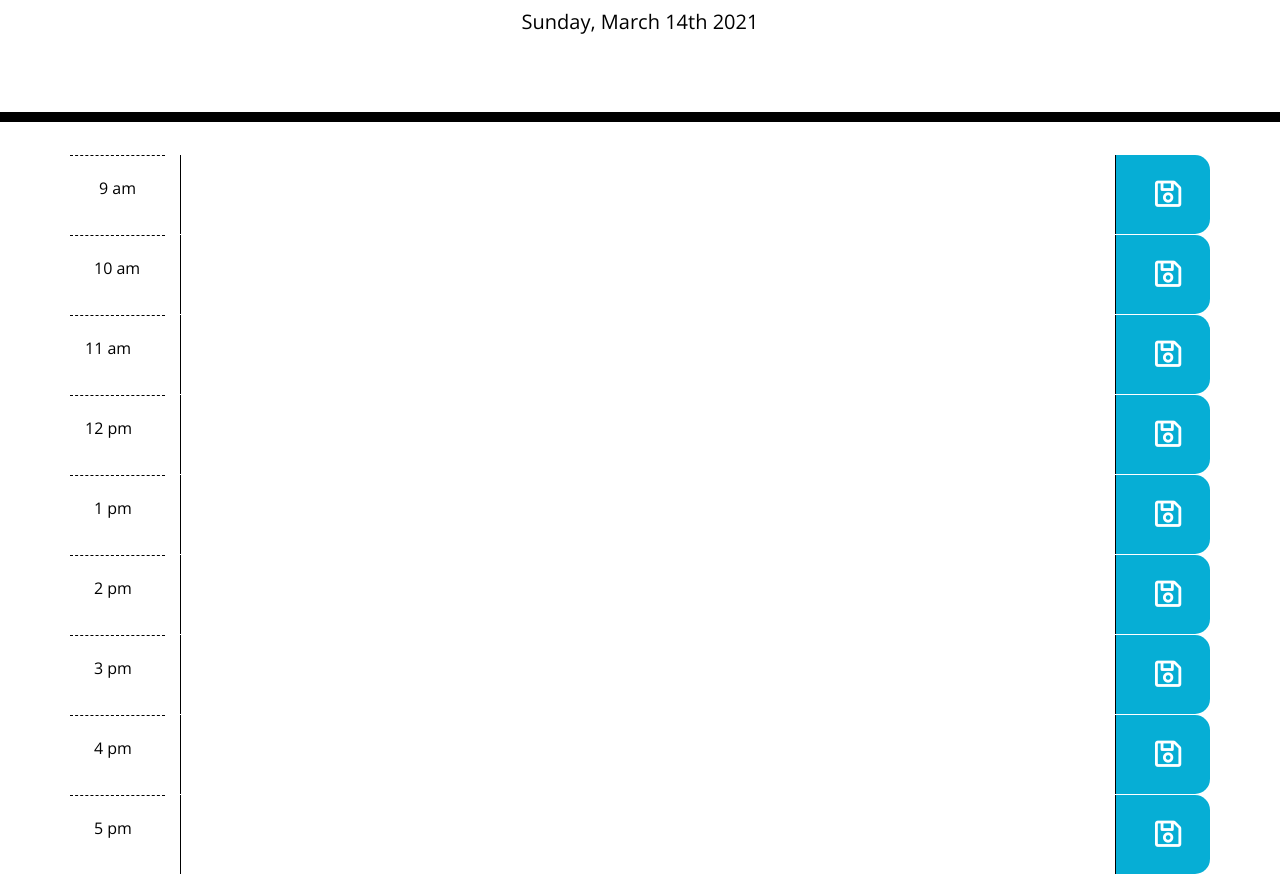
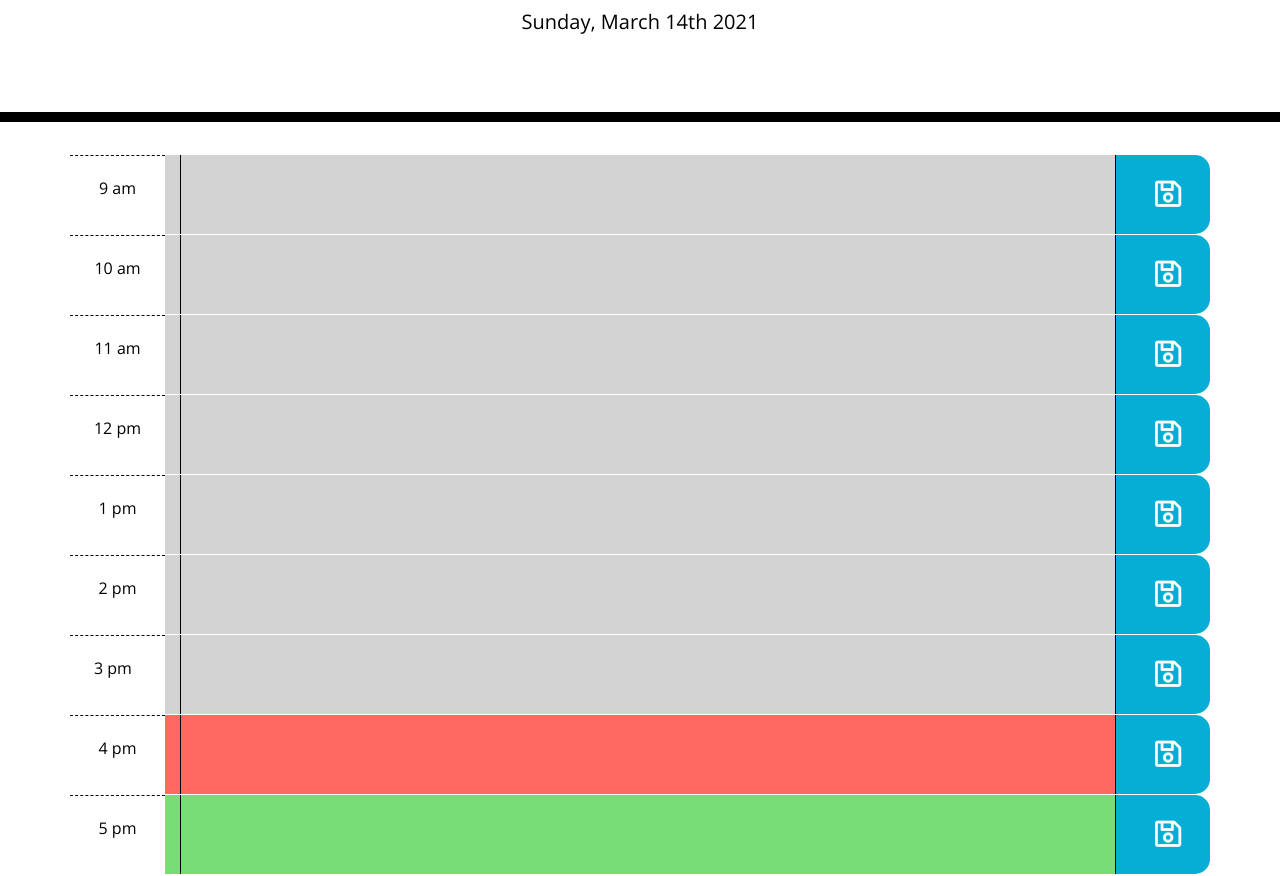
Before and after one commit to artemissorrow/day-planner, a plain HTML site: page index.html in a window 1280 px wide. Shown: the part 182-1058 px from the top of the page. Drawn offline with nearby package versions, Linux system fonts and the light colour scheme.

Commit message:
updating for help

```diff
--- a/assets/script.js
+++ b/assets/script.js
@@ -1,3 +1,37 @@
 var currentDay = document.getElementById("currentDay");
+var currentTime = moment().format("h a");
 
 currentDay.textContent = moment().format("dddd, MMMM Do YYYY");
+
+var scheduleTime = (document.getElementsByClassName("hour"));
+
+for (i = 0; i < scheduleTime.length; i++) {
+    if (currentTime < scheduleTime[i].innerHTML && scheduleTime[i] != scheduleTime[0]) {
+        scheduleTime[i].nextElementSibling.className = "future col-10";
+    } else if (currentTime === scheduleTime[i].innerHTML) {
+        scheduleTime[i].nextElementSibling.className = "present col-10";
+    } else {
+        scheduleTime[i].nextElementSibling.className = "past col-10";
+    }
+}
+
+var inputData = [];
+
+$("#parent").click(function (e) {
+    if (e.target.matches(".fa-save")) {
+        console.log("success");
+
+        var timeBlock = $(e.target).parent().siblings();
+        var hour = $(timeBlock[0].textContent);
+        var textInput = $(timeBlock[1]).children();
+        var textValue = $(textInput.val());
+        console.log(textValue);
+
+    //     var newAppt = {time: hour, appt: textValue};
+
+    //     inputData.push(newAppt);
+
+    //     localStorage.setItem("appts", JSON.stringify(inputData));
+    // }
+    }
+})
--- a/index.html
+++ b/index.html
@@ -19,52 +19,52 @@
     <p class="lead">A simple calendar app for scheduling your work day</p>
     <p id="currentDay" class="lead"></p>
   </header>
-  <div class="container d-flex flex-column justify-content-center">
+  <div class="container d-flex flex-column justify-content-center" id="parent">
     <!-- Timeblocks go here -->
     <div class="row time-block">
       <div class="col-1 hour p-4">9 am</div>
-      <div class="col-10"><textarea></textarea></div>
-      <div class="col-1 saveBtn"><i class="far fa-save m-4"></i></div>
+      <div class="col-10"><textarea id="text9"></textarea></div>
+      <div class="col-1 saveBtn"><i class="far fa-save m-4" id="save9"></i></div>
     </div>
-    <div class="row">
+    <div class="row time-block">
       <div class="col-1 hour p-4">10 am</div>
-      <div class="col-10"><textarea></textarea></div>
-      <div class="col-1 saveBtn"><i class="far fa-save m-4"></i></div>
+      <div class="col-10"><textarea id="text10"></textarea></div>
+      <div class="col-1 saveBtn"><i class="far fa-save m-4" id="save10"></i></div>
     </div>
-    <div class="row">
-      <div class="col-1 hour py-4">11 am</div>
-      <div class="col-10"><textarea></textarea></div>
-      <div class="col-1 saveBtn"><i class="far fa-save m-4"></i></div>
+    <div class="row time-block">
+      <div class="col-1 hour p-4">11 am</div>
+      <div class="col-10"><textarea id="text11"></textarea></div>
+      <div class="col-1 saveBtn"><i class="far fa-save m-4" id="save11"></i></div>
     </div>
-    <div class="row">
+    <div class="row time-block">
       <div class="col-1 hour py-4">12 pm</div>
-      <div class="col-10"><textarea></textarea></div>
-      <div class="col-1 saveBtn"><i class="far fa-save m-4"></i></div>
+      <div class="col-10"><textarea id="text12"></textarea></div>
+      <div class="col-1 saveBtn"><i class="far fa-save m-4" id="save12"></i></div>
     </div>
-    <div class="row">
+    <div class="row time-block">
       <div class="col-1 hour p-4">1 pm</div>
-      <div class="col-10"><textarea></textarea></div>
-      <div class="col-1 saveBtn"><i class="far fa-save m-4"></i></div>
+      <div class="col-10"><textarea id=text1></textarea></div>
+      <div class="col-1 saveBtn"><i class="far fa-save m-4" id="save1"></i></div>
     </div>
-    <div class="row">
+    <div class="row time-block">
       <div class="col-1 hour p-4">2 pm</div>
-      <div class="col-10"><textarea></textarea></div>
-      <div class="col-1 saveBtn"><i class="far fa-save m-4"></i></div>
+      <div class="col-10"><textarea id="text2"></textarea></div>
+      <div class="col-1 saveBtn"><i class="far fa-save m-4" id="save2"></i></div>
     </div>
     <div class="row">
       <div class="col-1 hour p-4">3 pm</div>
-      <div class="col-10"><textarea></textarea></div>
-      <div class="col-1 saveBtn"><i class="far fa-save m-4"></i></div>
+      <div class="col-10"><textarea id="text3"></textarea></div>
+      <div class="col-1 saveBtn"><i class="far fa-save m-4" id="save3"></i></div>
     </div>
-    <div class="row">
+    <div class="row time-block">
       <div class="col-1 hour p-4">4 pm</div>
-      <div class="col-10"><textarea></textarea></div>
-      <div class="col-1 saveBtn"><i class="far fa-save m-4"></i></div>
+      <div class="col-10"><textarea id="text4"></textarea></div>
+      <div class="col-1 saveBtn"><i class="far fa-save m-4" id="save4"></i></div>
     </div>
-    <div class="row">
+    <div class="row time-block">
       <div class="col-1 hour p-4">5 pm</div>
-      <div class="col-10"><textarea></textarea></div>
-      <div class="col-1 saveBtn"><i class="far fa-save m-4"></i></div>
+      <div class="col-10"><textarea id="text5"></textarea></div>
+      <div class="col-1 saveBtn"><i class="far fa-save m-4" id="save5"></i></div>
   </div>
 
   <script src="https://cdnjs.cloudflare.com/ajax/libs/jquery/3.2.1/jquery.min.js"></script>
```
